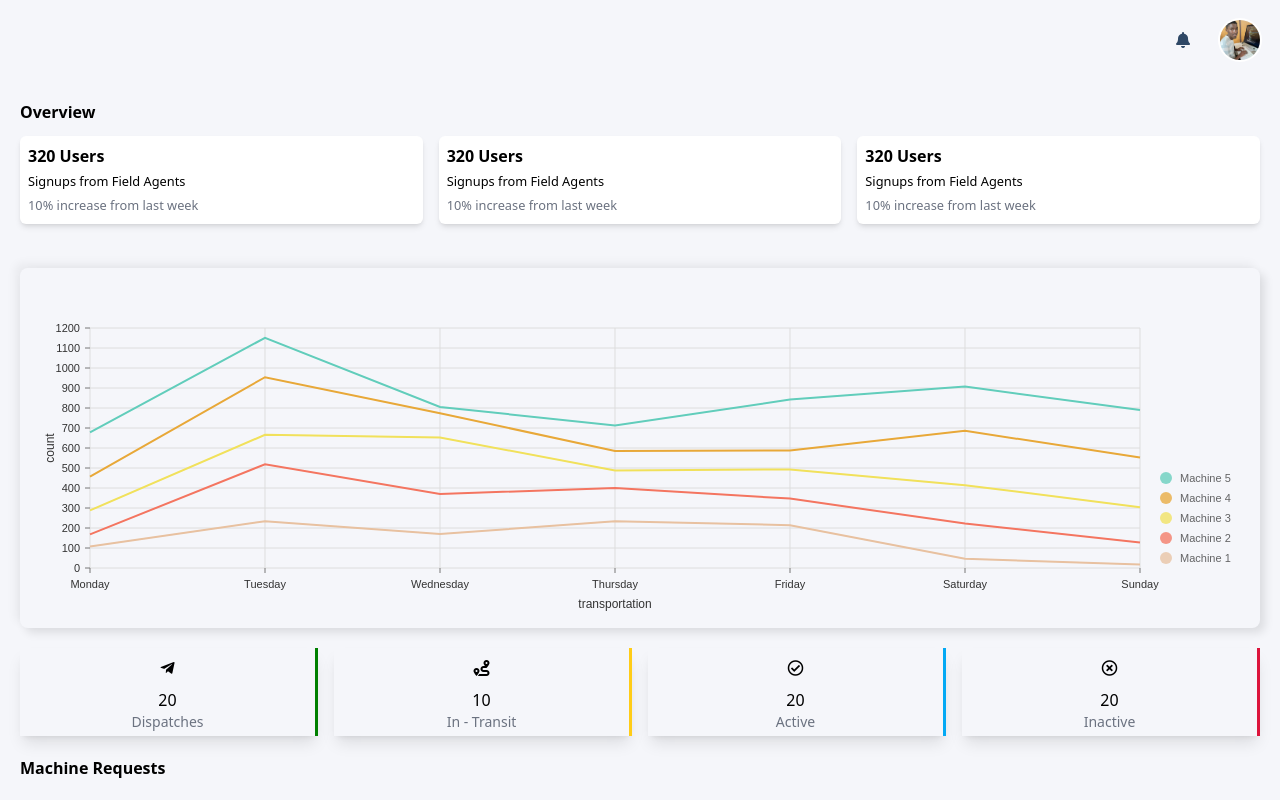
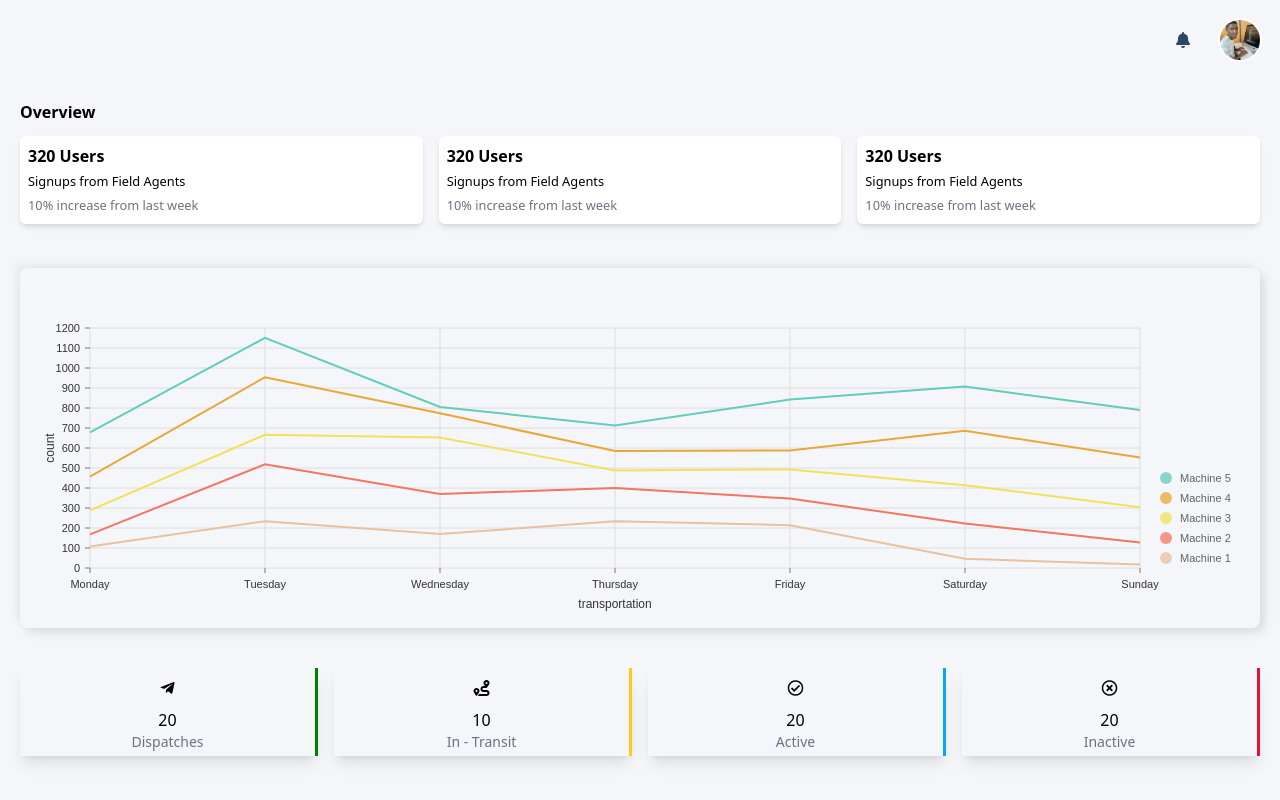
Before and after one commit to Elijahwb/anchormachines-prod, a React (Create React App) app: page /dashboard in a window 1280 px wide. Built offline with nearby package versions, Linux system fonts and the light colour scheme; no server answers; sample sign-in values are in the browser's storage; a web font is replaced by a local one.

Commit message:
worked on the machines request area styling

```diff
--- a/src/components/DashboardMoreInfo.jsx
+++ b/src/components/DashboardMoreInfo.jsx
@@ -2,7 +2,7 @@ import React from 'react';
 
 function MoreInfo(props) {
     return (
-        <div className='dashboard-more-info-container my-5 gap-4 grid grid-cols-4 sm:grid-cols-3  md:grid-cols-4'>
+        <div className='dashboard-more-info-container my-5 py-5 gap-4 grid grid-cols-4 sm:grid-cols-3  md:grid-cols-4'>
 
             <div className='more-info-item border-r-2 border-yellow-300 text-black shadow-lg pb-1' style={{'border-right': '3px solid green'}}>
                 <div className='icon-area flex justify-center align-middle py-3'><i className='fab fa-telegram-plane'></i></div>
--- a/src/components/DashboardRecentActivities.jsx
+++ b/src/components/DashboardRecentActivities.jsx
@@ -85,15 +85,15 @@ function RecentActivities () {
   })
 
   return (
-    <div className='dashboard-recent-activities-container my-5'>
-      <div className='dashboard-title'>Machine Requests</div>
+    <div className='dashboard-recent-activities-container my-5 text-sm font-medium'>
+      <div className='font-medium text-lg'>Machine Requests</div>
 
-      <div className='content my-4'>
+      <div className='content my-5 py-2'>
         <div className='controls flex justify-between'>
           <div className='tabs flex'>
-            <div className={allActive + ' mr-3'} onClick={() => changeActiveTab('all')}>All</div>
-            <div className={newActive + ' mr-3'} onClick={() => changeActiveTab('new')}>New</div>
-            <div className={acceptedActive + ' mr-3'} onClick={() => changeActiveTab('accepted')}>Accepted</div>          </div>
+            <div className={allActive + ' px-5'} onClick={() => changeActiveTab('all')}>All</div>
+            <div className={newActive + ' px-5 text center'} onClick={() => changeActiveTab('new')}>New</div>
+            <div className={acceptedActive + ' px-5 text center'} onClick={() => changeActiveTab('accepted')}>Accepted</div>          </div>
           <div className='date-filter'>6. Sep. 2020 - 8. Nov. 2020</div>
         </div>
         {
@@ -106,7 +106,7 @@ function RecentActivities () {
         {
           (!loading && allMachineRequests.length === 0) &&
             <div style={loadingSection}>
-              <div>No Machine requests</div>
+              <div className='text-gray-400'>No Machine requests</div>
             </div>
         }
         {
--- a/tailwind.config.js
+++ b/tailwind.config.js
@@ -1,4 +1,5 @@
 module.exports = {
+  mode: 'jit',
   content: [
     "./src/**/*.{js,jsx}",
   ],
```
